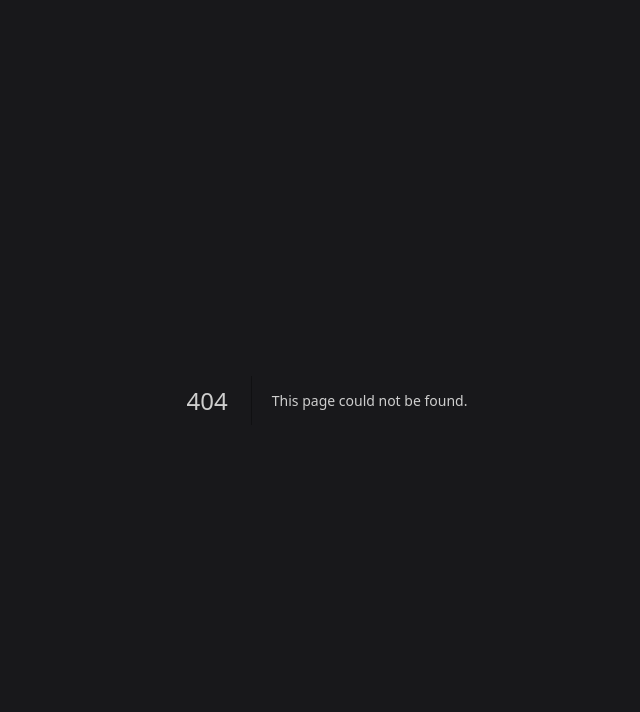
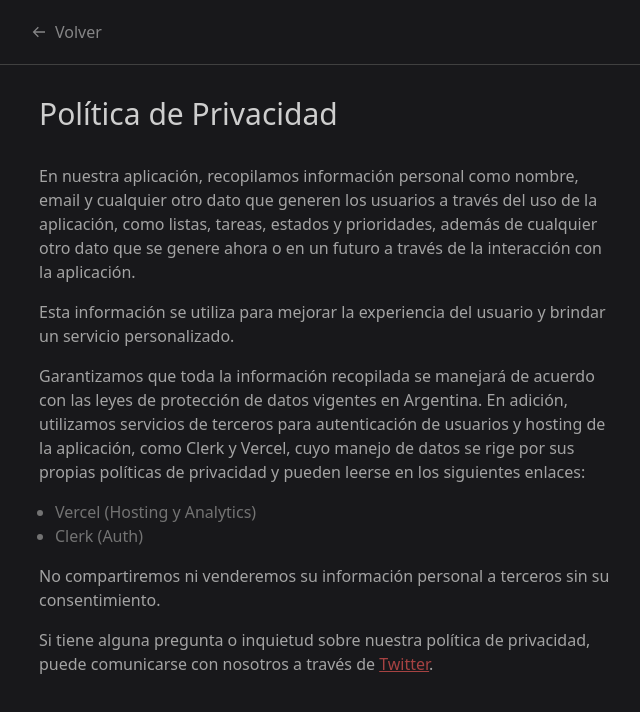
Before and after one commit to andreuscafe/listas, a Next.js app: page /privacidad in a window 1280 px wide. Before the commit this address had no page. Shown: the top 712 px of the page, without its empty margins (313-953 px from the left). Built offline with nearby package versions, Linux system fonts and the light colour scheme; no server answers.

Commit message:
Added privacy policy and improved styles

```diff
--- a/components/Header.tsx
+++ b/components/Header.tsx
@@ -1,15 +1,9 @@
 import Link from "next/link";
 import { UserButton, useUser } from "@clerk/nextjs";
-import {
-  BiLeftArrowAlt,
-  BiLoader,
-  BiLoaderAlt,
-  BiLoaderCircle,
-  BiRightArrowAlt
-} from "react-icons/bi";
+import { BiLoaderAlt } from "react-icons/bi";
 import { dark } from "@clerk/themes";
 
-export const Header = () => {
+export const Header = ({ children }: { children?: React.ReactNode }) => {
   const { isLoaded, isSignedIn } = useUser();
 
   const now = new Date().toLocaleDateString("es-ES", {
@@ -27,6 +21,10 @@ export const Header = () => {
           "max-w-screen-sm mx-auto h-16 px-6 flex items-center justify-between relative bg-background"
         }
       >
+        {children ? (
+          children
+        ) : (
+          <>
             <div className="flex gap-1">
               {/* <BiLeftArrowAlt size={24} className="opacity-40" /> */}
               <span className="text-neutral-500">{now}</span>
@@ -62,6 +60,8 @@ export const Header = () => {
             ) : (
               <BiLoaderAlt size={32} className="animate-spin" />
             )}
+          </>
+        )}
       </div>
     </header>
   );
--- a/middleware.ts
+++ b/middleware.ts
@@ -6,7 +6,8 @@ const publicRoutes = [
   "/sign-in",
   "/sign-up",
   "/forgot-password",
-  "/_vercel/insights/view"
+  "/_vercel/insights/view",
+  "/privacidad"
 ];
 
 export default authMiddleware({
--- a/pages/app/index.tsx
+++ b/pages/app/index.tsx
@@ -75,7 +75,11 @@ export default function App({ listsData }: AppProps) {
   return (
     <>
       <Head>
-        <title>Mis listas - {defaultTitle}</title>
+        {defaultTitle ? (
+          <title>Mis listas - {defaultTitle}</title>
+        ) : (
+          <title>Mis listas</title>
+        )}
       </Head>
 
       <Layout>
--- a/pages/index.tsx
+++ b/pages/index.tsx
@@ -7,9 +7,7 @@ import { basicRevealAnimation } from "@/lib/animations";
 
 export default function Home() {
   return (
-    <main
-      className={`overflow-hidden md:overflow-auto h-screen md:h-auto min-h-screen font-inter pb-16`}
-    >
+    <main className={`min-h-screen font-inter pb-16`}>
       {/* <Header /> */}
       <section className="max-w-screen-lg mx-auto py-24 px-8 flex flex-col items-center justify-center gap-12">
         <div className="flex flex-col items-center">
@@ -65,17 +63,15 @@ export default function Home() {
             className="text-primary"
           >
             @andreuscafe
-          </Link>{" "}
-          para{" "}
-          <Link
-            href="https://twitter.com/andreuscafe"
-            target="_blank"
-            className="text-primary"
-          >
-            @andreuscafe
-          </Link>{" "}
-          y para a quien le sirva.
+          </Link>
         </span>
+
+        <br />
+        <br />
+
+        <Link href={"/privacidad"} className="text-primary">
+          Política de privacidad
+        </Link>
       </footer>
     </main>
   );
--- /dev/null
+++ b/pages/privacidad.tsx
@@ -0,0 +1,74 @@
+import { Header } from "@/components";
+import Link from "next/link";
+import React from "react";
+import { BiArrowBack } from "react-icons/bi";
+
+const Privacidad: React.FC = () => {
+  return (
+    <>
+      <Header>
+        <Link
+          href={"/"}
+          className="inline-flex items-center gap-2 opacity-60 hover:opacity-100 transition-opacity"
+        >
+          <BiArrowBack />
+          Volver
+        </Link>
+      </Header>
+      <section className="max-w-screen-sm mx-auto py-24 px-8 gap-12 text-neutral-500 privacidad">
+        <h1 className="text-3xl text-foreground mb-8">
+          Política de Privacidad
+        </h1>
+        <p>
+          En nuestra aplicación, recopilamos información personal como nombre,
+          email y cualquier otro dato que generen los usuarios a través del uso
+          de la aplicación, como listas, tareas, estados y prioridades, además
+          de cualquier otro dato que se genere ahora o en un futuro a través de
+          la interacción con la aplicación.
+        </p>
+        <p>
+          Esta información se utiliza para mejorar la experiencia del usuario y
+          brindar un servicio personalizado.
+        </p>
+        <p>
+          Garantizamos que toda la información recopilada se manejará de acuerdo
+          con las leyes de protección de datos vigentes en Argentina. En
+          adición, utilizamos servicios de terceros para autenticación de
+          usuarios y hosting de la aplicación, como Clerk y Vercel, cuyo manejo
+          de datos se rige por sus propias políticas de privacidad y pueden
+          leerse en los siguientes enlaces:
+        </p>
+        <ul className="mb-4 list-disc">
+          <li className="ml-4">
+            <Link href="https://vercel.com/legal/privacy-policy">
+              Vercel (Hosting y Analytics)
+            </Link>
+          </li>
+          <li className="ml-4">
+            <Link href="https://clerk.com/data-processing-agreement">
+              Clerk (Auth)
+            </Link>
+          </li>
+        </ul>
+        <p>
+          No compartiremos ni venderemos su información personal a terceros sin
+          su consentimiento.
+        </p>
+        <p>
+          Si tiene alguna pregunta o inquietud sobre nuestra política de
+          privacidad, puede comunicarse con nosotros a través de{" "}
+          <Link
+            href="https://twitter.com/andreuscafe"
+            className="underline text-primary"
+            target="_blank"
+          >
+            Twitter
+          </Link>
+          .
+        </p>
+      </section>
+    </>
+  );
+};
+
+export default Privacidad;
--- a/pages/sign-in/[[...index]].tsx
+++ b/pages/sign-in/[[...index]].tsx
@@ -1,3 +1,4 @@
+import { Header } from "@/components";
 import { Layout } from "@/components/Layout";
 import { SignIn } from "@clerk/nextjs";
 import { dark } from "@clerk/themes";
@@ -8,13 +9,15 @@ import { BiArrowBack } from "react-icons/bi";
 export default function Page() {
   return (
     <div className="flex items-center justify-center flex-col min-h-screen">
+      <Header>
         <Link
           href={"/"}
-        className="inline-flex items-center gap-2 opacity-60 hover:opacity-100 transition-opacity mb-4"
+          className="inline-flex items-center gap-2 opacity-60 hover:opacity-100 transition-opacity"
         >
           <BiArrowBack />
           Volver
         </Link>
+      </Header>
       <SignIn
         appearance={{
           baseTheme: dark,
--- a/pages/sign-up/[[...index]].tsx
+++ b/pages/sign-up/[[...index]].tsx
@@ -1,3 +1,4 @@
+import { Header } from "@/components";
 import { SignUp } from "@clerk/nextjs";
 import { dark } from "@clerk/themes";
 import Link from "next/link";
@@ -6,13 +7,15 @@ import { BiArrowBack } from "react-icons/bi";
 export default function Page() {
   return (
     <div className="flex items-center justify-center flex-col min-h-screen">
+      <Header>
         <Link
           href={"/"}
-        className="inline-flex items-center gap-2 opacity-60 hover:opacity-100 transition-opacity  mb-4"
+          className="inline-flex items-center gap-2 opacity-60 hover:opacity-100 transition-opacity"
         >
           <BiArrowBack />
           Volver
         </Link>
+      </Header>
       <SignUp
         appearance={{
           baseTheme: dark,
--- a/styles/globals.css
+++ b/styles/globals.css
@@ -28,3 +28,8 @@
 ::-webkit-scrollbar-thumb:hover {
   background: #555;
 }
+
+.privacidad p {
+  color: rgb(163, 163, 163);
+  margin-bottom: 1rem;
+}
```
Lines whose indentation alone changed are shown as unchanged.
